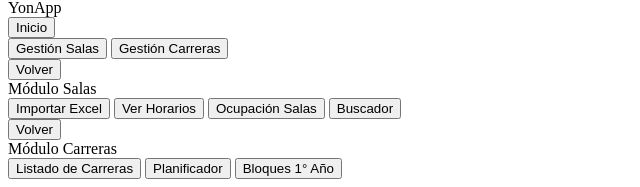
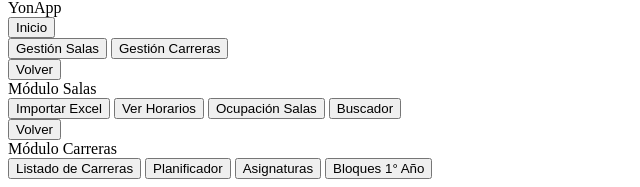
Before and after one commit to DalexQ/YonApp-2.0, a Flask app: template templates/components/sidebar.html in a window 1280 px wide. Shown: the part 1517-1704 px from the top of the page, without its empty margins (0-640 px from the left). Run offline with Flask 3, Linux system fonts and the light colour scheme; the template is opened without the code that fills it, so the values that code supplies are empty.

Commit message:
feat: add subject list button to sidebar navigation

```diff
--- a/templates/components/sidebar.html
+++ b/templates/components/sidebar.html
@@ -66,6 +66,10 @@
                 <i data-lucide="layout" class="w-5 h-5"></i> Planificador
             </button>
 
+            <button onclick="switchTab('subject-list')" class="nav-btn w-full flex items-center gap-3 px-4 py-3 rounded-lg hover:bg-slate-800 transition text-left" id="btn-subject-list">
+                <i data-lucide="book-open" class="w-5 h-5"></i> Asignaturas
+            </button>
+
             <button onclick="switchTab('career-groups')" class="nav-btn w-full flex items-center gap-3 px-4 py-3 rounded-lg hover:bg-slate-800 transition text-left" id="btn-career-groups">
                 <i data-lucide="users" class="w-5 h-5"></i> Bloques 1° Año
             </button>
```
